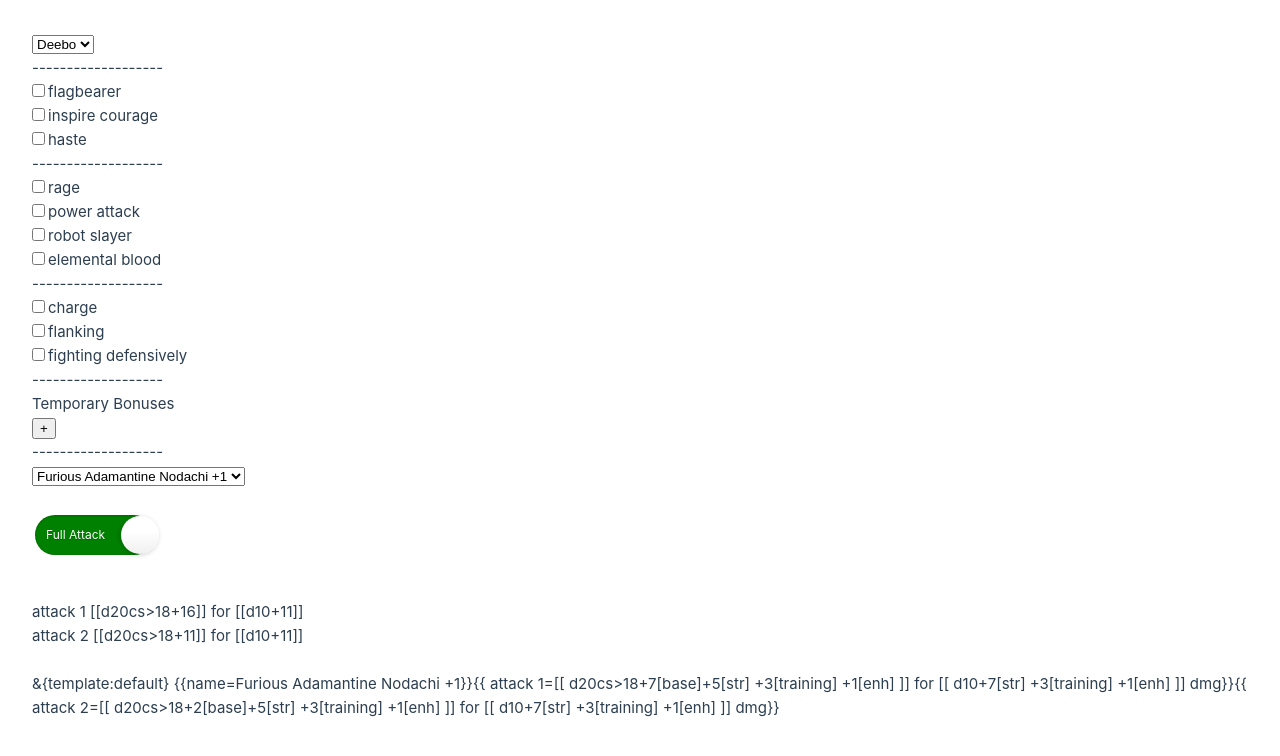
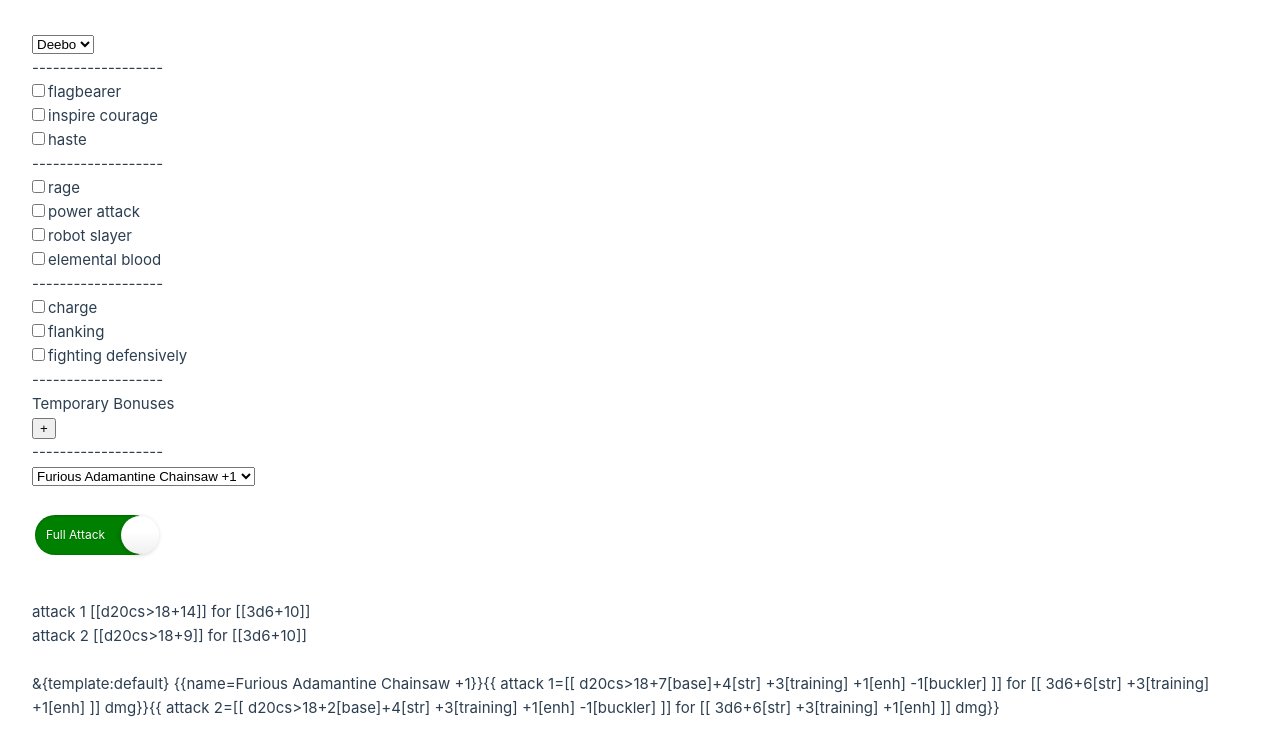
Before and after one commit to mike-miller-dev/pathfinder-vue, a Vue app: page / in a window 1280 px wide. Shown: the top 756 px of the page. Built offline with nearby package versions, Linux system fonts and the light colour scheme.

Commit message:
switch to chainsaw

```diff
--- a/src/components/Pathfinder.vue
+++ b/src/components/Pathfinder.vue
@@ -72,12 +72,13 @@ export default defineComponent({
         {
           name: 'Deebo',
           baseAttack: 7,
-          str: 21,
+          str: 19,
           attacks:  [
-            { name: 'Furious Adamantine Nodachi +1', stat: 'str', type: 'melee2h', damageDice: 'd10', crit: 18,
+            { name: 'Furious Adamantine Chainsaw +1', stat: 'str', type: 'melee2h', damageDice: '3d6', crit: 18,
               bonuses: [
                 { attackMod: 1, damageMod: 1, type: 'enh' },
-                { attackMod: 3, damageMod: 3, type: 'training' }
+                { attackMod: 3, damageMod: 3, type: 'training' },
+                { attackMod: -1, type: 'buckler' }
               ],
               conditionalBonuses: [ {condition: 'raging', bonuses: [ { attackMod: 3, damageMod: 3,type: 'enh' }] }]
             },
```
